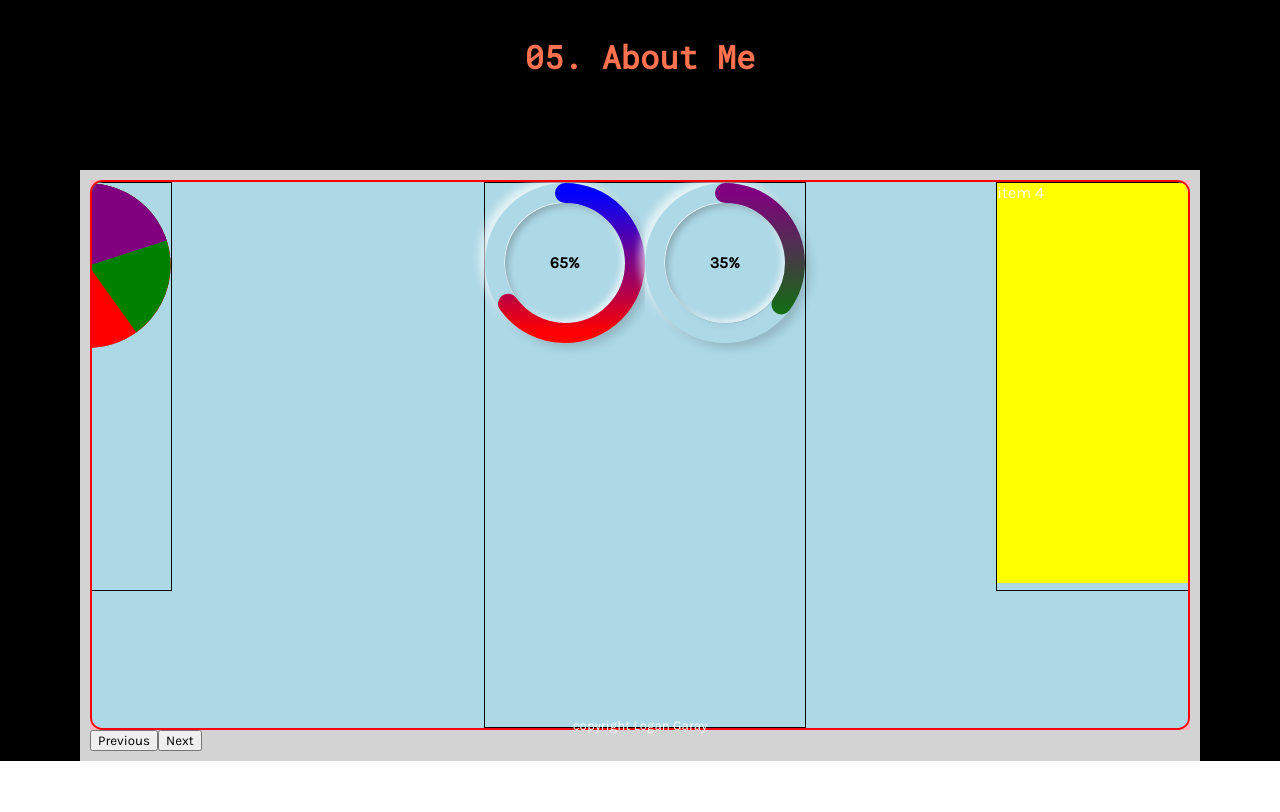
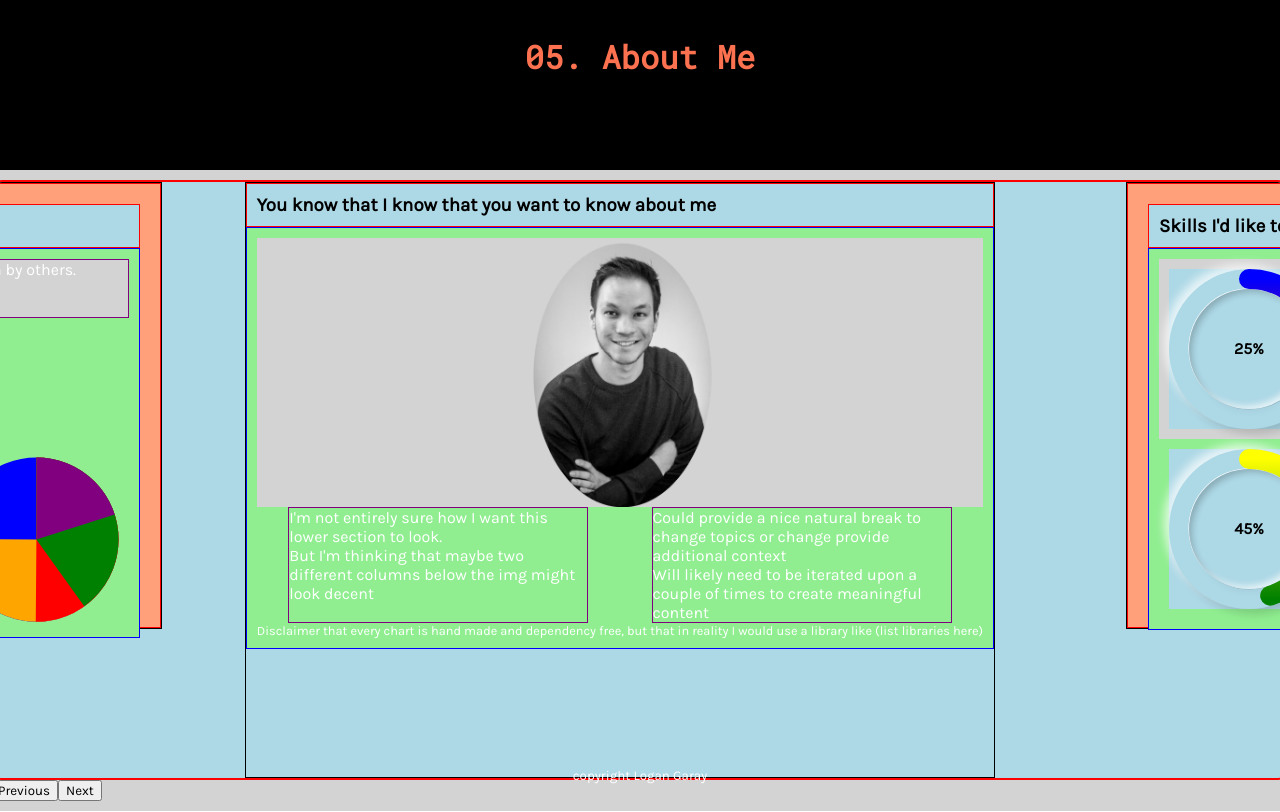
Before and after one commit to L-Garay/Portfolio, a Gatsby site: page / in a window 1280 px wide. Shown: the part 3635-4447 px from the top of the page. Before the commit the page ends 4397 px from the top, so only its background shows below. Built offline with nearby package versions, Linux system fonts and the light colour scheme; Gatsby itself is replaced by a stand-in of ours.

Commit message:
slight positional changes to about section/carousel now that cards are almost done

```diff
--- a/src/components/About/charts/bar.tsx
+++ b/src/components/About/charts/bar.tsx
@@ -14,7 +14,7 @@ type BarProps = {
 };
 
 const StyledBarGraph = styled.div`
-  margin: 40px;
+  margin: 10px;
   border: 1px solid white; // testing
 `;
 
@@ -28,7 +28,7 @@ const BarContainer = styled.div`
 // NOTE the graph is horizontal from left to right
 const BarItemContainer = styled.div`
   position: relative;
-  width: 250px; // think of this as the max width of each individual bar, will need to be adjusted for responsiveness
+  width: 440px; // think of this as the max width of each individual bar, will need to be adjusted for responsiveness
   height: 50px; // the total height of the bar, will need to be adjusted for responsiveness
   margin: 10px 0;
 `;
--- a/src/components/About/charts/donut.tsx
+++ b/src/components/About/charts/donut.tsx
@@ -14,6 +14,7 @@ const DonutContainer = styled.div`
   height: 160px;
   background: lightblue;
   position: relative;
+  margin: 10px;
 `;
 
 const OuterCircle = styled.div`
--- a/src/components/About/charts/pie.tsx
+++ b/src/components/About/charts/pie.tsx
@@ -17,6 +17,35 @@ type PieProps = {
 type StyledPieProps = PieProps & {
   circumference: number;
 };
+
+const StyledPie = styled.div<StyledPieProps>`
+  position: relative;
+  width: 160px;
+  height: 160px;
+  margin: 10px;
+
+  ${({ pieData, isActive, circumference }) => {
+    const styles = pieData.map((slice: PieData) => {
+      return `
+       svg > circle#${slice.id} {
+          stroke: ${slice.strokeColor};
+          stroke-dasharray: ${
+            isActive
+              ? `0 ${circumference}`
+              : `${slice.strokeDashValue} ${circumference}`
+          };
+          animation-name: ${slice.id};
+          @keyframes ${slice.id} {
+            100% {
+              stroke-dasharray: ${`${slice.strokeDashValue} ${circumference}`};
+            }
+          }
+        }
+      `;
+    });
+    return styles.join('');
+  }}
+`;
 
 const SVG = styled.svg`
   display: block;
@@ -40,34 +69,6 @@ const CIRCLE = styled.circle<CircleProps>`
   stroke-width: 31.85px;
   animation: ${({ id }) => id} 2s linear forwards;
   animation-play-state: ${({ isActive }) => (isActive ? 'running' : 'paused')};
-`;
-
-const StyledPie = styled.div<StyledPieProps>`
-  position: relative;
-  width: 160px;
-  height: 160px;
-
-  ${({ pieData, isActive, circumference }) => {
-    const styles = pieData.map((slice: PieData) => {
-      return `
-       svg > circle#${slice.id} {
-          stroke: ${slice.strokeColor};
-          stroke-dasharray: ${
-            isActive
-              ? `0 ${circumference}`
-              : `${slice.strokeDashValue} ${circumference}`
-          };
-          animation-name: ${slice.id};
-          @keyframes ${slice.id} {
-            100% {
-              stroke-dasharray: ${`${slice.strokeDashValue} ${circumference}`};
-            }
-          }
-        }
-      `;
-    });
-    return styles.join('');
-  }}
 `;
 
 const Pie = ({ isActive, pieData }: PieProps) => {
--- a/src/contexts/carouselContext.tsx
+++ b/src/contexts/carouselContext.tsx
@@ -1,43 +1,18 @@
-import React, {
-  createContext,
-  ReactNode,
-  useContext,
-  useEffect,
-  useState,
-} from 'react';
-import { Donut, Pie, Bar } from '../components/About/charts';
+import React, { createContext, ReactNode, useContext } from 'react';
 import {
-  barChartOneData,
-  barChartTwoData,
-  pieChartOneData,
-} from '../utils/configs/aboutConfigs';
+  AboutCard,
+  BarCard,
+  DonutCard,
+  PieCard,
+} from '../components/About/cards';
 
-// NOTE the width of each individual item will determine how far we need to position the items' left property
-// TODO once the data visualization components are done and we know the sizes, we need to then finetune and fix the positioning of the items
 const ITEM_CONFIG = [
   {
     index: 0,
     name: 'item 1',
     element: (activeIndex: number) => {
       const isActive = activeIndex === 0;
-      return (
-        <>
-          <Donut
-            percentageFill={65}
-            isActive={isActive}
-            circleColor1="red"
-            circleColor2="blue"
-            linearGradientId="donut1"
-          />
-          <Donut
-            percentageFill={35}
-            isActive={isActive}
-            circleColor1="green"
-            circleColor2="purple"
-            linearGradientId="donut2"
-          />
-        </>
-      );
+      return <AboutCard isActive={isActive} />;
     },
   },
   {
@@ -45,7 +20,7 @@ const ITEM_CONFIG = [
     name: 'item 2',
     element: (activeIndex: number) => {
       const isActive = activeIndex === 1;
-      return <Pie isActive={isActive} pieData={pieChartOneData} />;
+      return <PieCard isActive={isActive} />;
     },
   },
   {
@@ -53,12 +28,7 @@ const ITEM_CONFIG = [
     name: 'item 3',
     element: (activeIndex: number) => {
       const isActive = activeIndex === 2;
-      return (
-        <>
-          <Bar barData={barChartOneData} isActive={isActive} />
-          {/* <Bar barData={barChartTwoData} isActive={isActive} /> */}
-        </>
-      );
+      return <BarCard isActive={isActive} />;
     },
   },
   {
@@ -66,11 +36,7 @@ const ITEM_CONFIG = [
     name: 'item 4',
     element: (activeIndex: number) => {
       const isActive = activeIndex === 3;
-      return (
-        <div style={{ height: 400, width: 300, background: 'yellow' }}>
-          item 4
-        </div>
-      );
+      return <DonutCard isActive={isActive} />;
     },
   },
 ];
--- a/src/sections/about.tsx
+++ b/src/sections/about.tsx
@@ -21,9 +21,8 @@ const CarouselContainer = styled.div`
 
 const CarouselWrapper = styled.div`
   display: flex;
-  /* max-width: 1000px; // may need to change */
-  width: 1100px; // testing
-  height: 550px; // testing
+  width: 1300px; // testing
+  height: 600px; // testing
   margin: 0 auto;
   background: lightpink; // testing
 `;
@@ -70,7 +69,7 @@ const NextItemClone = styled.div<ActionProps & VisibilityProps>`
   height: 75%;
   ${({ action, isVisible }) => {
     return `
-      left: ${action === 'next' ? '25%' : '10%'};
+      left: ${action === 'next' ? '5%' : '2%'};
       opacity: ${isVisible ? '1' : '0'};
     `;
   }}
@@ -80,7 +79,7 @@ const NextItemClone = styled.div<ActionProps & VisibilityProps>`
 const NextItem = styled.div<VisibilityProps>`
   ${SHARED_ITEM_STYLES}
   height: 75%;
-  left: 25%;
+  left: 5%; // may need to be 5%
   opacity: ${({ isVisible }) => (isVisible ? '1' : '0')};
 `;
 
@@ -89,7 +88,7 @@ const AnimatedNextItem = styled.div<ActionProps & VisibilityProps>`
   ${({ action, isVisible }) => {
     return `
       left: ${
-        action === 'previous' ? '0%' : action === 'next' ? '46.62%' : '25%'
+        action === 'previous' ? '0%' : action === 'next' ? '38.5%' : '5%'
       };
       height: ${action === 'next' ? '100%' : '75%'};
       opacity: ${isVisible ? '1' : '0'};
@@ -100,7 +99,7 @@ const AnimatedNextItem = styled.div<ActionProps & VisibilityProps>`
 
 const ActiveItem = styled.div<VisibilityProps>`
   ${SHARED_ITEM_STYLES}
-  left: 46.62%;
+  left: 38.5%;
   height: 100%;
   opacity: ${({ isVisible }) => (isVisible ? '1' : '0')};
 `;
@@ -110,9 +109,30 @@ const AnimatedActiveItem = styled.div<ActionProps & VisibilityProps>`
   ${({ action, isVisible }) => {
     return `
       left: ${
-        action === 'previous' ? '25%' : action === 'next' ? '70%' : '46.62%'
+        action === 'previous' ? '5%' : action === 'next' ? '70%' : '38.5%'
       };
       height: ${action === 'next' || action === 'prev' ? '75%' : '100%'};
+      opacity: ${isVisible ? '1' : '0'};
+    `;
+  }}
+  transition: left .2s linear;
+`;
+
+const PreviousItem = styled.div<VisibilityProps>`
+  ${SHARED_ITEM_STYLES}
+  height: 75%;
+  left: 72.5%;
+  opacity: ${({ isVisible }) => (isVisible ? '1' : '0')};
+`;
+
+const AnimatedPreviousItem = styled.div<ActionProps & VisibilityProps>`
+  ${SHARED_ITEM_STYLES}
+  ${({ action, isVisible }) => {
+    return `
+      left: ${
+        action === 'previous' ? '38.5%' : action === 'next' ? '85%' : '72.5%'
+      };
+      height: ${action === 'prev' ? '100%' : '80%'};
       opacity: ${isVisible ? '1' : '0'};
     `;
   }}
@@ -124,28 +144,7 @@ const PreviousItemClone = styled.div<ActionProps & VisibilityProps>`
   height: 75%;
   ${({ action, isVisible }) => {
     return `
-      left: ${action === 'previous' ? '70%' : '85%'};
-      opacity: ${isVisible ? '1' : '0'};
-    `;
-  }}
-  transition: left .2s linear;
-`;
-
-const PreviousItem = styled.div<VisibilityProps>`
-  ${SHARED_ITEM_STYLES}
-  height: 75%;
-  left: 70%;
-  opacity: ${({ isVisible }) => (isVisible ? '1' : '0')};
-`;
-
-const AnimatedPreviousItem = styled.div<ActionProps & VisibilityProps>`
-  ${SHARED_ITEM_STYLES}
-  ${({ action, isVisible }) => {
-    return `
-      left: ${
-        action === 'previous' ? '46.62%' : action === 'next' ? '85%' : '70%'
-      };
-      height: ${action === 'prev' ? '100%' : '75%'};
+      left: ${action === 'previous' ? '72.5%' : '85%'};
       opacity: ${isVisible ? '1' : '0'};
     `;
   }}
```
